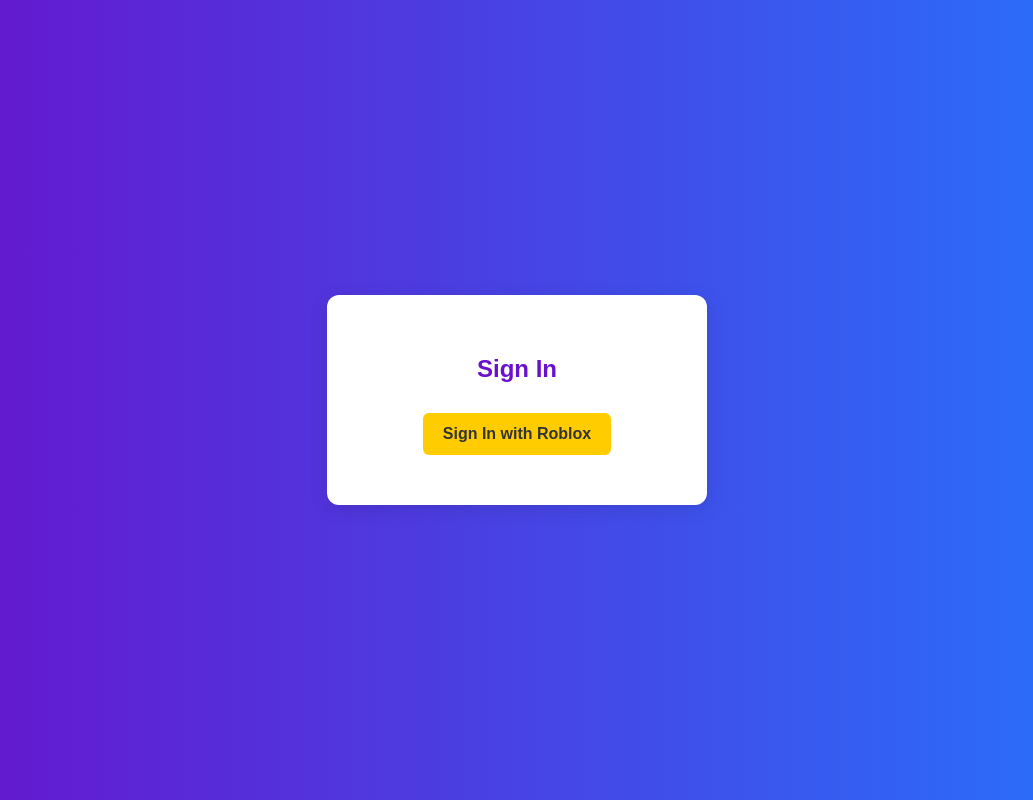
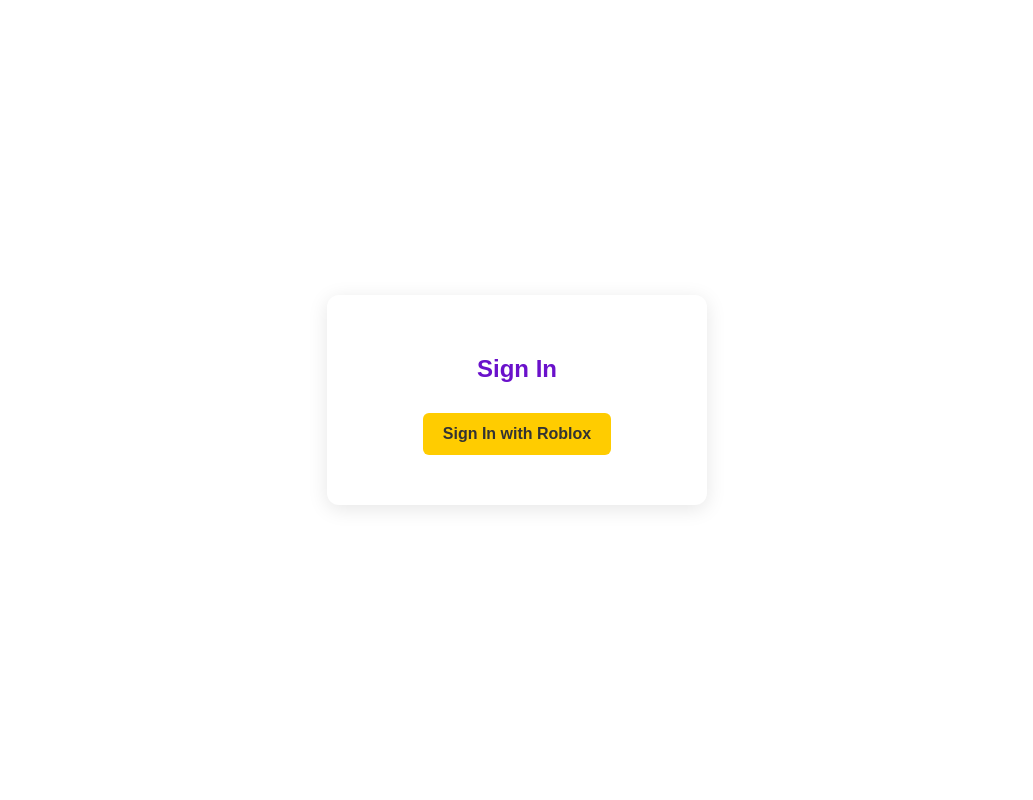
Before and after one commit to celtzop/govie-main, a website: page public/pages/signin.html in a window 1280 px wide. Shown: the whole page, without its empty margins (123-1156 px from the left). Drawn offline with Linux system fonts and the light colour scheme.

Commit message:
Update signin.html

```diff
--- a/public/pages/signin.html
+++ b/public/pages/signin.html
@@ -11,7 +11,7 @@
             justify-content: center;
             align-items: center;
             height: 100vh;
-            background: linear-gradient(to right, #6a11cb, #2575fc);
+            background-color: #ffffff;
             margin: 0;
             color: #333;
         }
```
